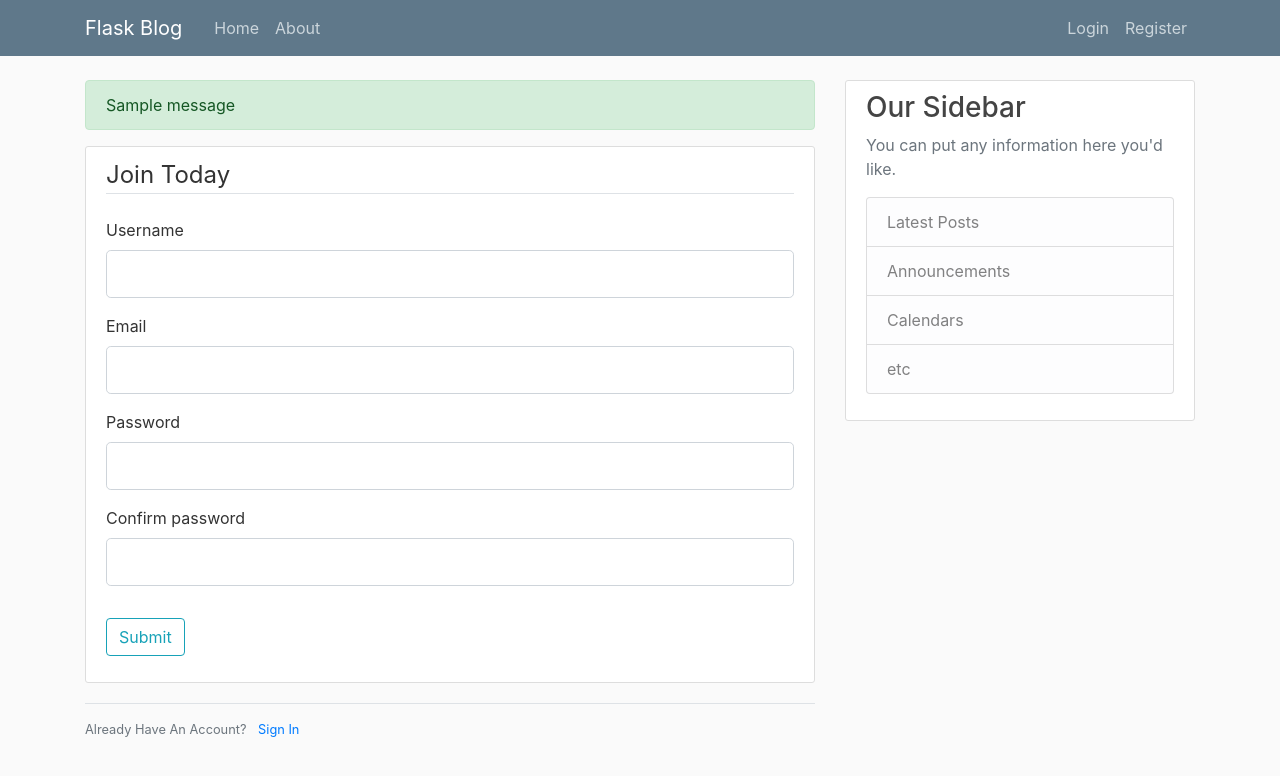
After one commit to Aliz-f/Article_Blog, a Flask app: template templates/register.html in a window 1280 px wide. The commit adds this page. Shown: the top 776 px of the page. Run offline with Flask 2, Linux system fonts and the light colour scheme; the template is opened without the code that fills it: most values are stand-ins (such as "Sample title", 1, 10 or a date in 2020); one stand-in notice (Sample message) is shown; form fields are guessed from the names that the template uses; some libraries are stand-ins or nearby versions.

Commit message:
Add login and register page

```diff
--- a/__init__.py
+++ b/__init__.py
@@ -1,7 +1,10 @@
-from flask import Flask , render_template , url_for
+from flask import Flask , render_template , url_for , redirect , flash
+from application.forms import RegisterForm , LoginForm
+
+# from application import forms
 
 app = Flask(__name__)
-
+app.config['SECRET_KEY'] = 'b0074f497b6ee7520a70086c03f45e09'
 posts = [
     {
         'author': 'Corey Schafer',
@@ -23,3 +26,29 @@ posts = [
 def Home():
     response = render_template('home.html' , posts = posts)
     return response
+
+
+@app.route("/register" , methods = ['POST' , 'GET'])
+def register():
+    form = RegisterForm()
+    if form.validate_on_submit():
+        flash (f'Account Created for {form.username.data}' , 'success')
+        response = redirect(url_for('Home'))
+    else:
+        response = render_template('register.html' , title = 'Register' , form = form)
+    return response
+
+@app.route("/login" , methods = ['POST' , 'GET'])
+def login():
+    form = LoginForm()
+    if form.validate_on_submit():
+        if form.email.data == 'admin@blog.com' and form.password.data == 'password':
+            flash(f'You have been logged in!' , 'success')
+            return redirect(url_for('Home'))
+
+    else:
+        flash('Login Unsuccessful. Please check username and password', 'danger')
+
+    response = render_template('login.html' , title = 'Login' , form = form)
+
+    return response
--- a/templates/home.html
+++ b/templates/home.html
@@ -1,5 +1,4 @@
-{% extends "layout.html" %} {% block content %}
-{% for post in posts %}
+{% extends "layout.html" %} {% block content %} {% for post in posts %}
 
 <article class="media content-section">
   <div class="media-body">
@@ -11,5 +10,4 @@
     <p class="article-content">{{ post.content }}</p>
   </div>
 </article>
-{% endfor %}
-{% endblock content%}
+{% endfor %} {% endblock content%}
--- a/templates/layout.html
+++ b/templates/layout.html
@@ -49,7 +49,16 @@
     <main role="main" class="container">
         <div class="row">
           <div class="col-md-8">
-            {% block content %}{% endblock %}
+            {% with messages = get_flashed_messages(with_categories=true) %}
+            {% if messages %}
+              {% for category, message in messages %}
+                <div class="alert alert-{{ category }}">
+                  {{ message }}
+                </div>
+              {% endfor %}
+            {% endif %}
+          {% endwith %}
+            {% block content %}{% endblock content %}
           </div>
           <div class="col-md-4">
             <div class="content-section">
--- /dev/null
+++ b/templates/register.html
@@ -0,0 +1,72 @@
+{% extends "layout.html" %}
+{% block content %}
+    <div class="content-section">
+        <form method="POST" action="">
+            {{ form.hidden_tag() }}
+            <fieldset class="form-group">
+                <legend class="border-bottom mb-4">Join Today</legend>
+                <div class="form-group">
+                    {{ form.username.label(class="form-control-label") }}
+
+                    {% if form.username.errors %}
+                        {{ form.username(class="form-control form-control-lg is-invalid") }}
+                        <div class="invalid-feedback">
+                            {% for error in form.username.errors %}
+                                <span>{{ error }}</span>
+                            {% endfor %}
+                        </div>
+                    {% else %}
+                        {{ form.username(class="form-control form-control-lg") }}
+                    {% endif %}
+                </div>
+                <div class="form-group">
+                    {{ form.email.label(class="form-control-label") }}
+                    {% if form.email.errors %}
+                        {{ form.email(class="form-control form-control-lg is-invalid") }}
+                        <div class="invalid-feedback">
+                            {% for error in form.email.errors %}
+                                <span>{{ error }}</span>
+                            {% endfor %}
+                        </div>
+                    {% else %}
+                        {{ form.email(class="form-control form-control-lg") }}
+                    {% endif %}
+                </div>
+                <div class="form-group">
+                    {{ form.password.label(class="form-control-label") }}
+                    {% if form.password.errors %}
+                        {{ form.password(class="form-control form-control-lg is-invalid") }}
+                        <div class="invalid-feedback">
+                            {% for error in form.password.errors %}
+                                <span>{{ error }}</span>
+                            {% endfor %}
+                        </div>
+                    {% else %}
+                        {{ form.password(class="form-control form-control-lg") }}
+                    {% endif %}
+                </div>
+                <div class="form-group">
+                    {{ form.confirm_password.label(class="form-control-label") }}
+                    {% if form.confirm_password.errors %}
+                        {{ form.confirm_password(class="form-control form-control-lg is-invalid") }}
+                        <div class="invalid-feedback">
+                            {% for error in form.confirm_password.errors %}
+                                <span>{{ error }}</span>
+                            {% endfor %}
+                        </div>
+                    {% else %}
+                        {{ form.confirm_password(class="form-control form-control-lg") }}
+                    {% endif %}
+                </div>
+            </fieldset>
+            <div class="form-group">
+                {{ form.submit(class="btn btn-outline-info") }}
+            </div>
+        </form>
+    </div>
+    <div class="border-top pt-3">
+        <small class="text-muted">
+            Already Have An Account? <a class="ml-2" href="{{ url_for('login') }}">Sign In</a>
+        </small>
+    </div>
+{% endblock content %}
```
Also changed, not shown: forms.py (added, +18 -0 lines), templates/login.html (added, +52 -0 lines).
